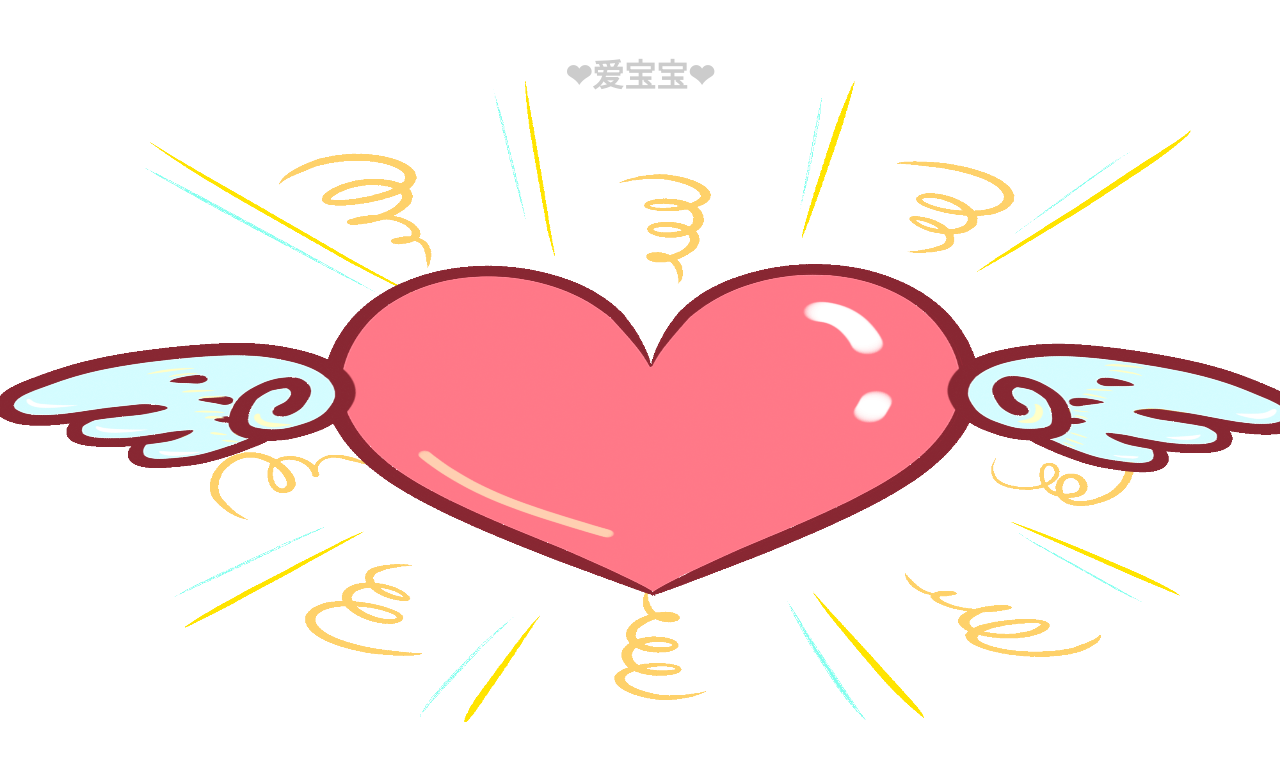
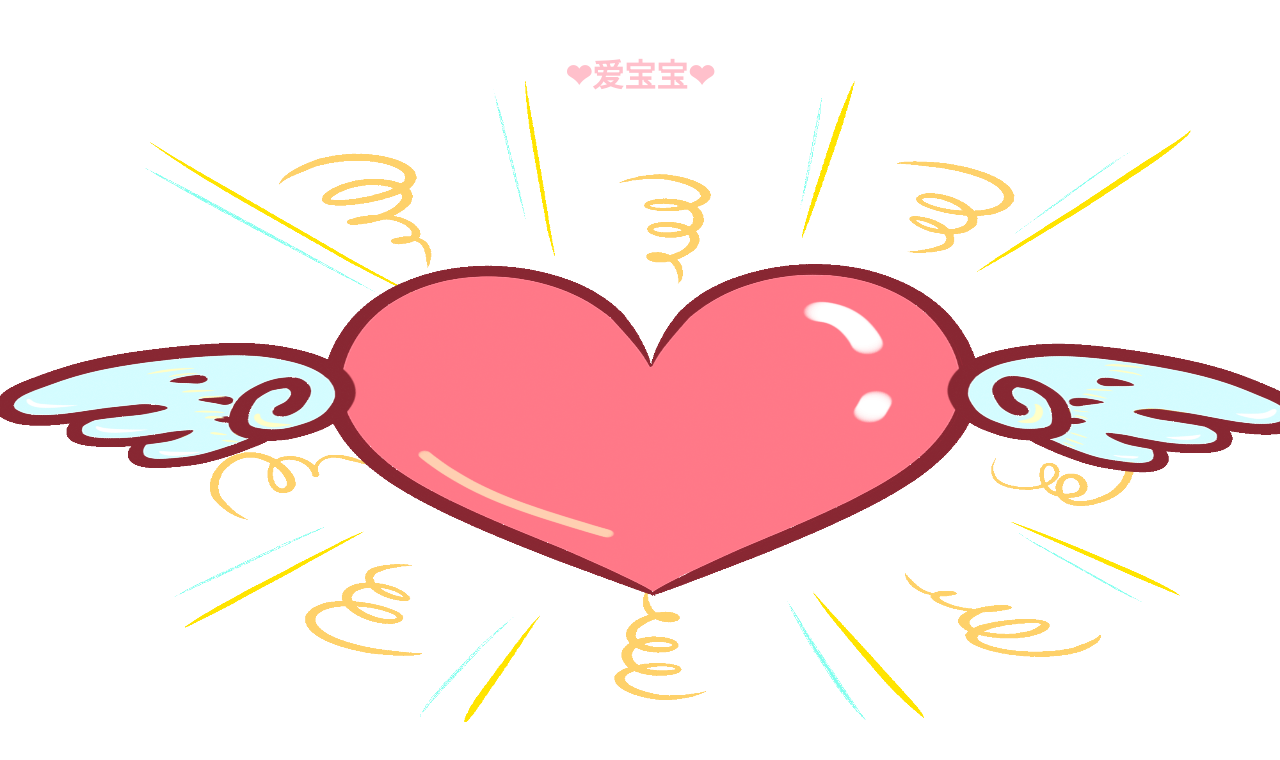
Before and after one commit to ihbdy/xiaohaha, a plain HTML site: page hxb-i-clh.html in a window 1280 px wide. Drawn offline with Linux system fonts and the light colour scheme.

Commit message:
Update hxb-i-clh.html

```diff
--- a/hxb-i-clh.html
+++ b/hxb-i-clh.html
@@ -18,7 +18,7 @@
       h1 {
         text-align: center;
         margin-top: 50px;
-        color: #ccc;
+        color: pink;
       }
     </style>
   </head>
```
